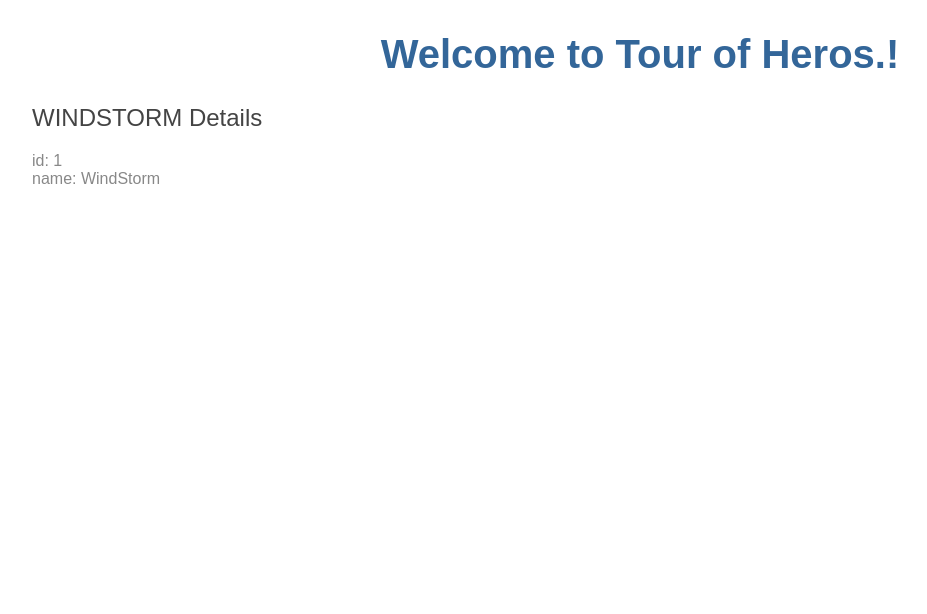
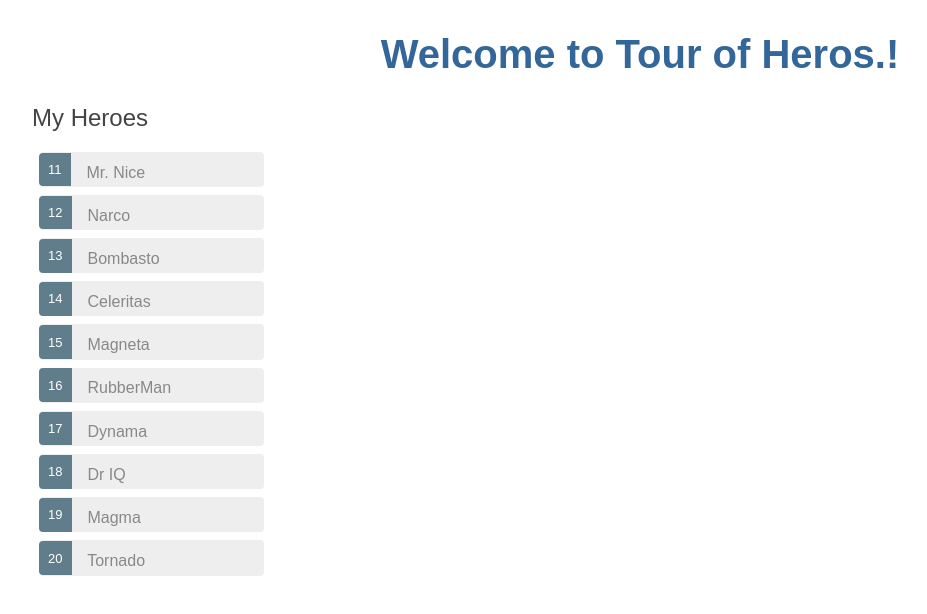
Before and after one commit to iluben/AngularTestOfHeros, an Angular app: page / in a window 1280 px wide. Shown: the top 614 px of the page, without its empty margins (0-927 px from the left). Built offline with nearby package versions, Linux system fonts and the light colour scheme.

Commit message:
Select List of Heroes

```diff
--- a/src/app/components/components.module.ts
+++ b/src/app/components/components.module.ts
@@ -1,13 +1,15 @@
 import { BrowserModule } from '@angular/platform-browser';
 import { NgModule } from '@angular/core';
 import { HeroesComponent } from './heroes/heroes.component';
+import { FormsModule } from '@angular/forms';
 
 
 @NgModule({
   declarations: [
   HeroesComponent],
   imports: [
-    BrowserModule
+    BrowserModule,
+    FormsModule
   ],
   exports: [HeroesComponent],
   providers: [],
--- a/src/app/components/heroes/heroes.component.css
+++ b/src/app/components/heroes/heroes.component.css
@@ -0,0 +1,52 @@
+    /* HeroesComponent's private CSS styles */
+    .selected {
+      background-color: #CFD8DC !important;
+      color: white;
+    }
+    .selected-custom {
+      background-color: #0B0B61 !important;
+      color: white;
+    }
+    .heroes {
+      margin: 0 0 2em 0;
+      list-style-type: none;
+      padding: 0;
+      width: 15em;
+    }
+    .heroes li {
+      cursor: pointer;
+      position: relative;
+      left: 0;
+      background-color: #EEE;
+      margin: .5em;
+      padding: .3em 0;
+      height: 1.6em;
+      border-radius: 4px;
+    }
+    .heroes li.selected:hover {
+      background-color: #BBD8DC !important;
+      color: white;
+    }
+    .heroes li:hover {
+      color: #607D8B;
+      background-color: #DDD;
+      left: .1em;
+    }
+    .heroes .text {
+      position: relative;
+      top: -3px;
+    }
+    .heroes .badge {
+      display: inline-block;
+      font-size: small;
+      color: white;
+      padding: 0.8em 0.7em 0 0.7em;
+      background-color: #607D8B;
+      line-height: 1em;
+      position: relative;
+      left: -1px;
+      top: -4px;
+      height: 1.8em;
+      margin-right: .8em;
+      border-radius: 4px 0 0 4px;
+    }
--- a/src/app/components/heroes/heroes.component.html
+++ b/src/app/components/heroes/heroes.component.html
@@ -1,3 +1,29 @@
+<!-- <div>
+  <label>name:
+    <input [(ngModel)]="hero.name" placeholder="name">
+  </label>
+</div>
+
 <h2>{{ hero.name | uppercase }} Details</h2>
 <div><span>id: </span>{{hero.id}}</div>
-<div><span>name: </span>{{hero.name}}</div>
+<div><span>name: </span>{{hero.name}}</div> -->
+
+<!-- List heroes -->
+<h2>My Heroes</h2>
+<ul class="heroes">
+  <li *ngFor="let hero of heroesList"
+  [class.selected-custom]="hero === selectedHero"
+  (click)="onSelect(hero)">
+  <span class="badge">{{hero.id}}</span> {{hero.name}}
+</li>
+</ul>
+<div *ngIf='selectedHero'>
+  <h2>{{ selectedHero.name | uppercase }} Details</h2>
+  <div>
+    <span>id: </span>{{selectedHero.id}}</div>
+  <div>
+    <label>name:
+      <input [(ngModel)]="selectedHero.name" placeholder="name">
+    </label>
+  </div>
+</div>
--- a/src/app/components/heroes/heroes.component.ts
+++ b/src/app/components/heroes/heroes.component.ts
@@ -1,21 +1,23 @@
 import { Component, OnInit } from '@angular/core';
 import { Hero } from './../models/hero';
+import { HEROES } from './../../utils/mock-heroes';
 
 @Component({
   selector: 'app-heroes',
   templateUrl: './heroes.component.html',
   styleUrls: ['./heroes.component.css']
 })
+
 export class HeroesComponent implements OnInit {
   title = 'Tour of Heros.';
- hero: Hero = {
-   id: 1,
-   name: 'WindStorm'
- };
 
-  constructor() { }
+  heroesList: Hero[] = HEROES;
+  selectedHero: Hero;
+  constructor() {}
 
-  ngOnInit() {
+  ngOnInit() {}
+
+  onSelect(hero: Hero): void {
+    this.selectedHero = hero;
   }
-
 }
--- /dev/null
+++ b/src/app/utils/mock-heroes.ts
@@ -0,0 +1,14 @@
+import { Hero } from './../components/models/hero';
+
+export const HEROES: Hero[] = [
+  { id: 11, name: 'Mr. Nice' },
+  { id: 12, name: 'Narco' },
+  { id: 13, name: 'Bombasto' },
+  { id: 14, name: 'Celeritas' },
+  { id: 15, name: 'Magneta' },
+  { id: 16, name: 'RubberMan' },
+  { id: 17, name: 'Dynama' },
+  { id: 18, name: 'Dr IQ' },
+  { id: 19, name: 'Magma' },
+  { id: 20, name: 'Tornado' }
+];
```
